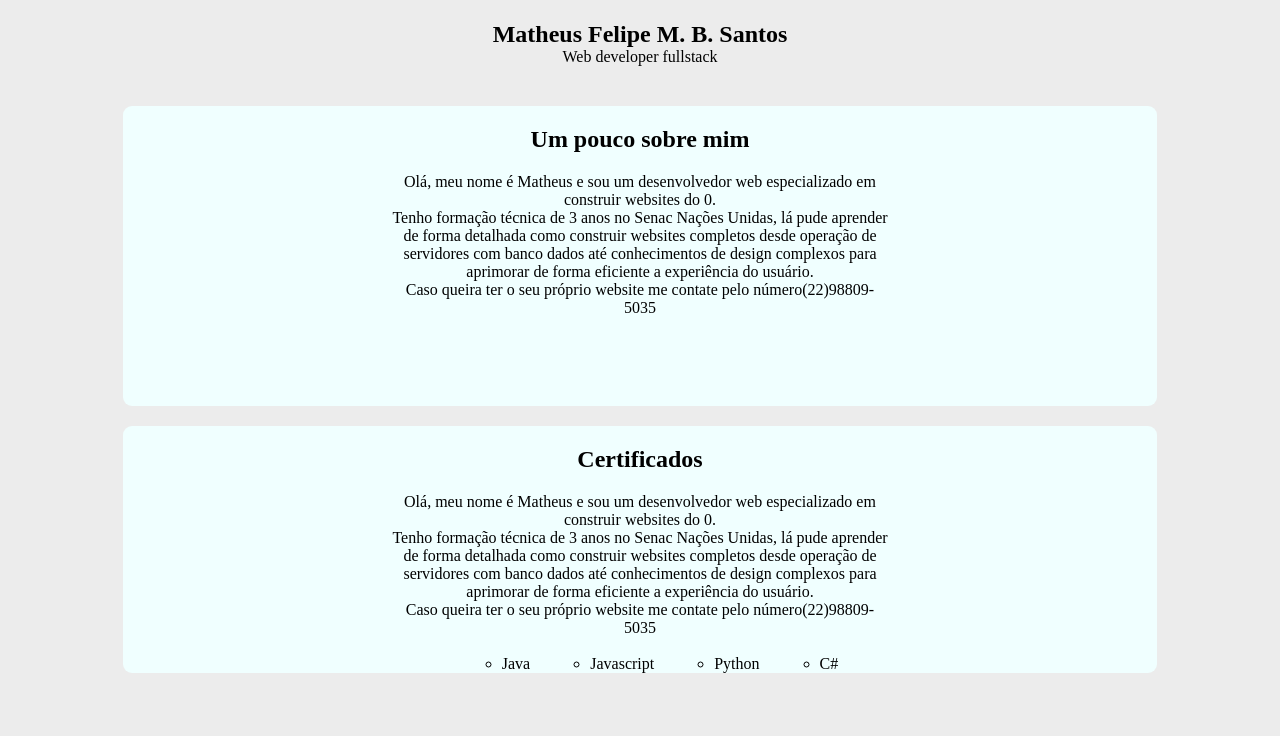
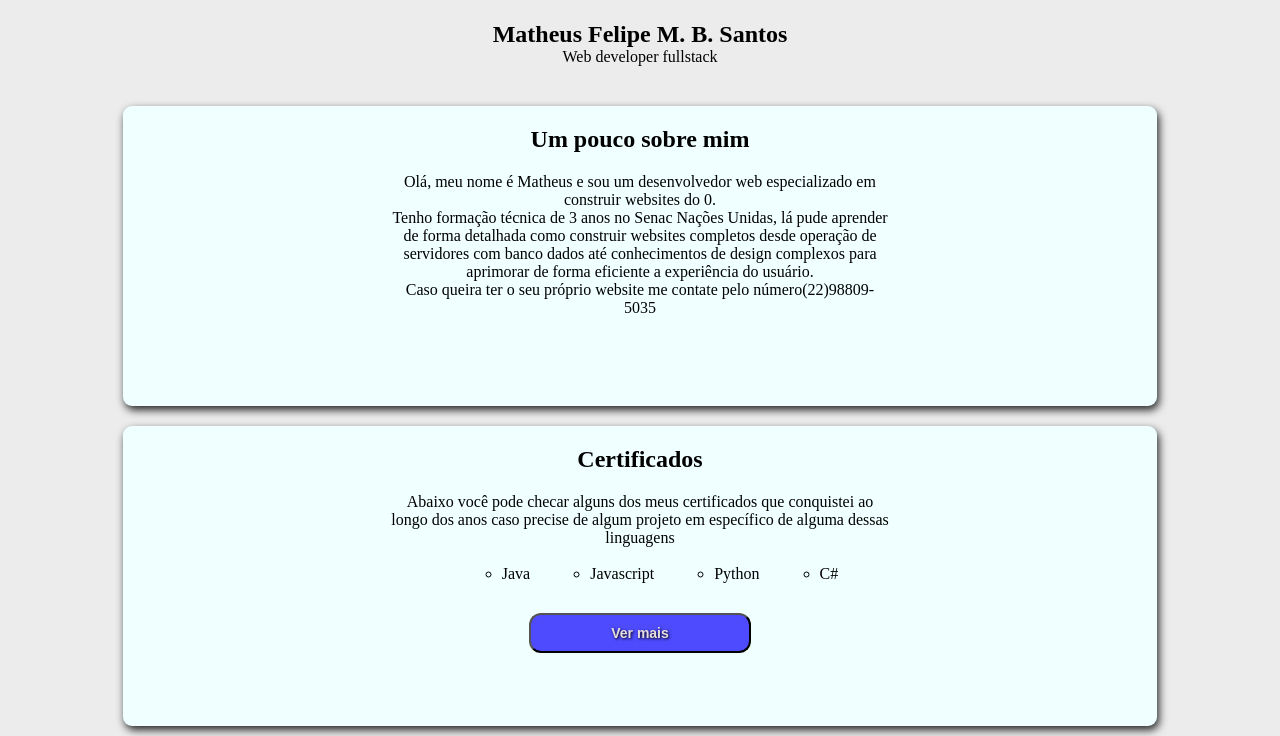
Before and after one commit to Ogitman1/Ogitman1.github.io, a plain HTML site: page Linkedin.html in a window 1280 px wide. Shown: the part 423-1159 px from the top of the page. Before the commit the page ends 1106 px from the top, so only its background shows below. Drawn offline with Linux system fonts and the light colour scheme.

Commit message:
Nova página do linkedin em andamento parte 2

```diff
--- a/Linkedin.html
+++ b/Linkedin.html
@@ -25,7 +25,7 @@
     <div style="display: flex;  flex-wrap: wrap; height: auto;
     width: auto; margin-top: 30px; justify-content: center; overflow: hidden;">
         <div style="height: 300px; width: auto; flex: 0 0 calc(80% + 10px);
-        background-color: azure; border-radius: 9px; margin: 10px 10px;">
+        background-color: azure; border-radius: 9px; margin: 10px 10px;  box-shadow: 2px 4px 9px rgb(37, 36, 36);">
             <h2 style="margin-top: 20px; margin-bottom: 10px;">Um pouco sobre mim</h2>
             <span style=" display: inline-block;height: auto; width: 500px;  text-align: center; margin-top: 10px;">
                 Olá, meu nome é Matheus e sou um desenvolvedor web especializado em construir websites do 0. <br>
@@ -37,15 +37,13 @@
 
 
         </div>
-        <div style="display: inline-block;height: auto; width: auto; background-color: azure;  margin: 10px 10px;
-        border-radius: 9px; flex: 0 0 calc(80% + 10px); flex-wrap: wrap;">
+        <div style="display: inline-block;height: 300px; width: auto; background-color: azure;  margin: 10px 10px;
+        border-radius: 9px; flex: 0 0 calc(80% + 10px); flex-wrap: wrap; box-shadow: 2px 4px 9px rgb(37, 36, 36);">
             <h2 style="margin-top: 20px; margin-bottom: 10px; align-items: center; flex: 0 0 calc(100% );">Certificados</h2>
             <p style=" display: inline-block;height: auto; width: 500px;  text-align: center; margin-top: 10px;
              flex: 0 0 calc(100% );">
-                Olá, meu nome é Matheus e sou um desenvolvedor web especializado em construir websites do 0. <br>
-                Tenho formação técnica de 3 anos no Senac Nações Unidas, lá pude aprender de forma detalhada como
-                construir websites completos desde operação de servidores com banco dados até conhecimentos de design complexos para
-                aprimorar de forma eficiente a experiência do usuário. <br> Caso queira ter o seu próprio website me contate pelo número(22)98809-5035
+                Abaixo você pode checar alguns dos meus certificados que conquistei ao longo dos anos caso precise de algum projeto em específico
+                de alguma dessas linguagens
 
             </p>
             <ul style="display: inline-flex; flex-direction:row; justify-content: center;
@@ -55,6 +53,9 @@
                 <li>Python</li>
                 <li>C#</li>
             </ul>
+            <button style="padding: 10px 80px 10px 80px; margin-top: 30px; font-size: 14px;
+             color: rgb(231, 223, 223); background-color: rgb(78, 75, 255);
+             border-radius: 12px; font-weight: 800; font-family:  'Arial'; text-shadow: 1px 1px 3px black;">Ver mais</button>
         </div>
     </div>
 </body>
```
